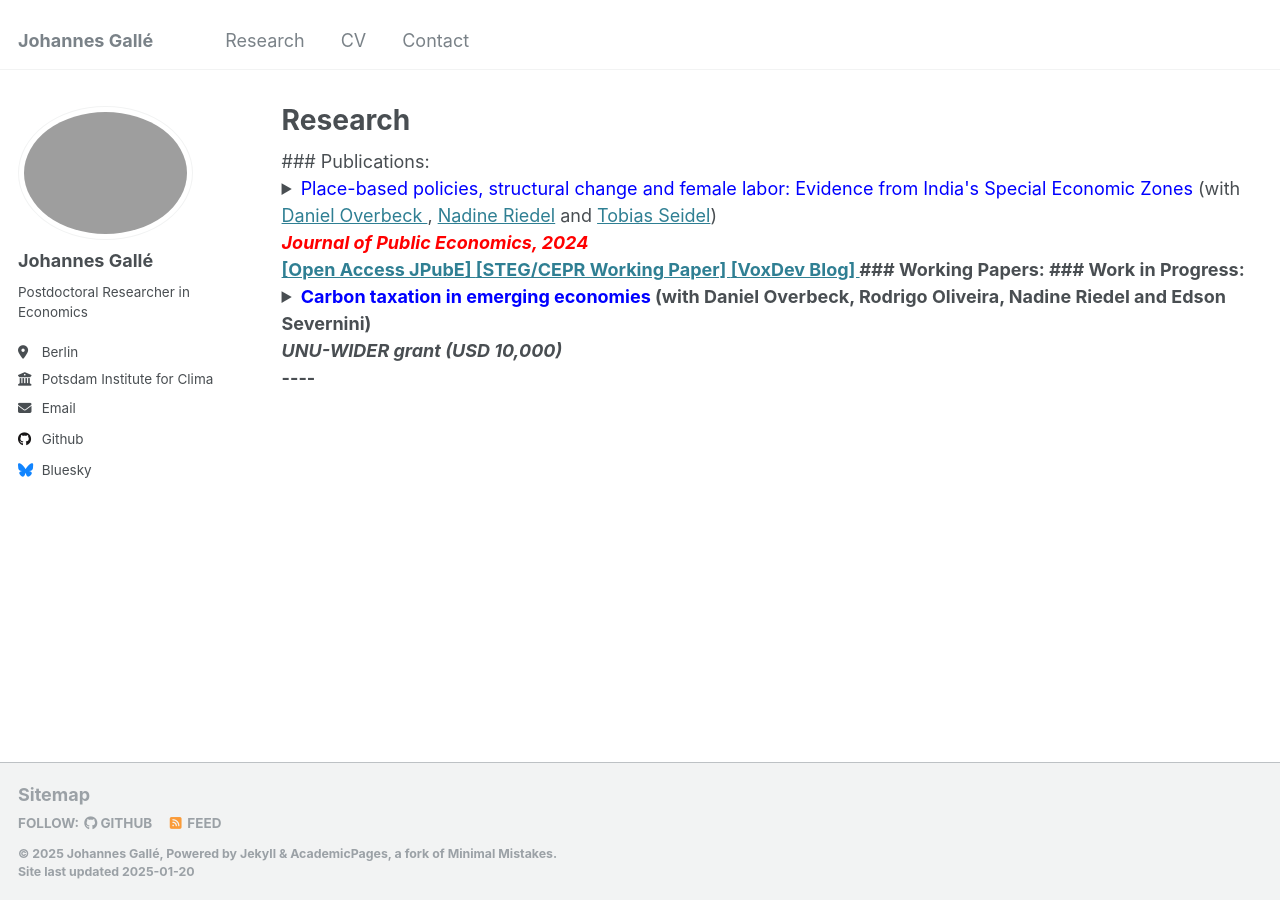
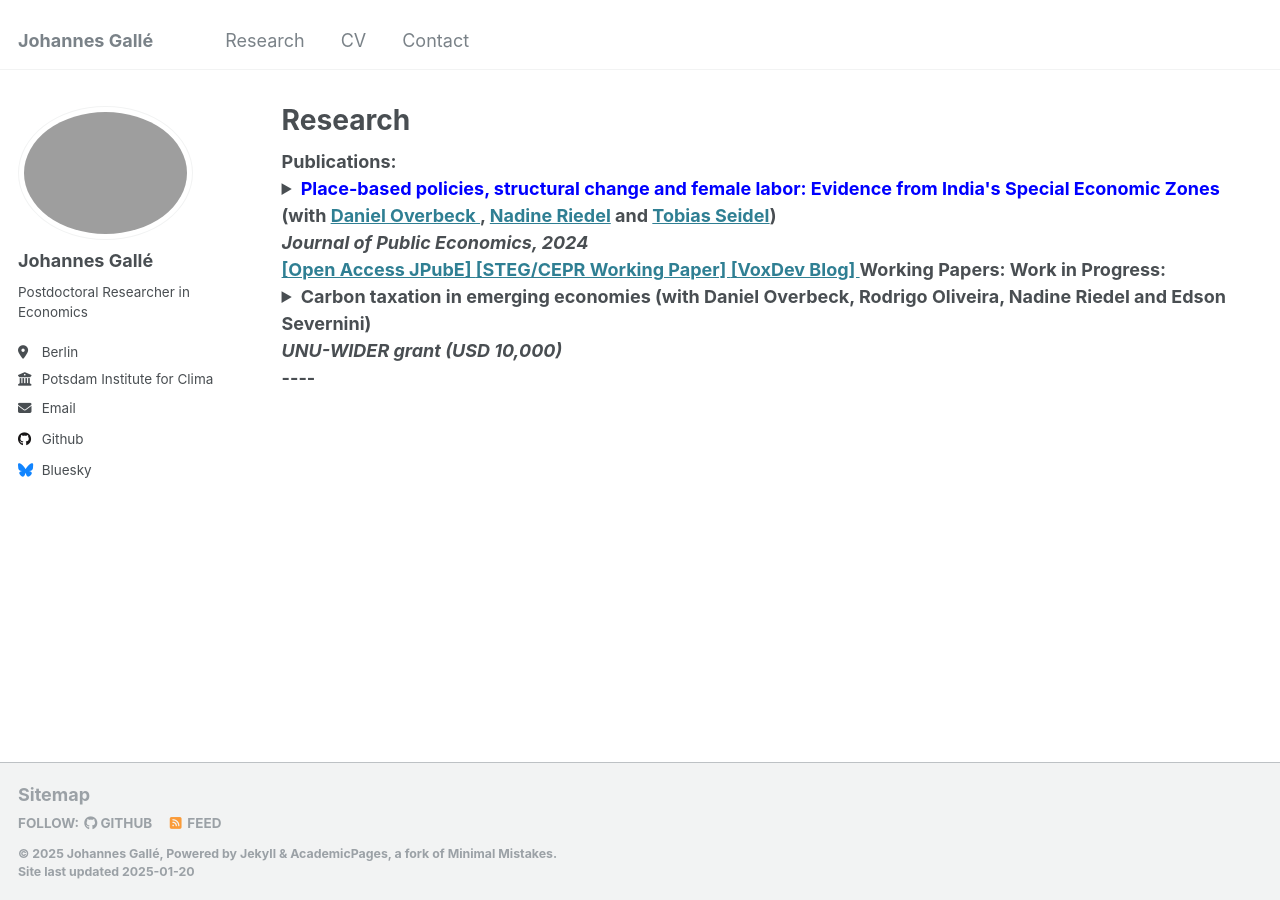
Before and after one commit to johannesgalle/johannesgalle.github.io, a Jekyll site: the page built from _pages/research.html, in a window 1280 px wide. Built offline with Jekyll 4.4.1, drawn with Linux system fonts in a browser that asks for light colours.

Commit message:
Update research.html

```diff
--- a/_pages/research.html
+++ b/_pages/research.html
@@ -4,13 +4,13 @@ title: "Research"
 permalink: /research/
 author_profile: true
 ---
-### Publications:
+<strong> Publications:<strong>
 
 
 <details>
 <summary markdown="span"><font color="blue">Place-based policies, structural change and female labor: Evidence from India's Special Economic Zones</font>
 (with <a href="https://danieloverbeck.github.io/" target="_blank"> Daniel Overbeck </a> ,  <a href="https://sites.google.com/view/riedeleconomics/welcome" target="_blank">Nadine Riedel</a> and <a href="https://sites.google.com/site/tobiasseideluni/home-1" target="_blank">Tobias Seidel</a>) <br />
-<b> <font color="red"> <i>Journal of Public Economics, 2024 </i> </font>  </summary>
+<b>  <strong> <i>Journal of Public Economics, 2024 </i> <strong>  </summary>
 
 This paper quantifies the local economic impact of Special Economic Zones (SEZs) that were established in India between 2005-2013. Based on a novel data set that combines
 census data on the universe of Indian firms with georeferenced data on SEZs, we find that
@@ -25,12 +25,12 @@ different industry denominations.
 <a href="https://steg.cepr.org/publications/place-based-policies-structural-change-and-female-labor-evidence-indias-special" target="_blank">[STEG/CEPR Working Paper] </a>
 <a href="https://voxdev.org/topic/macroeconomics-growth/place-based-policy-india-how-special-economic-zones-promoted-structural" target="_blank">[VoxDev Blog] </a>
 
-### Working Papers:
+<strong> Working Papers: <strong>
 
-### Work in Progress:
+<strong> Work in Progress: <strong>
 
 <details>
-<summary markdown="span"><font color="blue">Carbon taxation in emerging economies</font>
+<summary markdown="span"><strong>Carbon taxation in emerging economies<strong>
 
 (with Daniel Overbeck, Rodrigo Oliveira, Nadine Riedel and Edson Severnini)<br />
 <b> <i> UNU-WIDER grant (USD 10,000) </i> </b> </summary>
```
